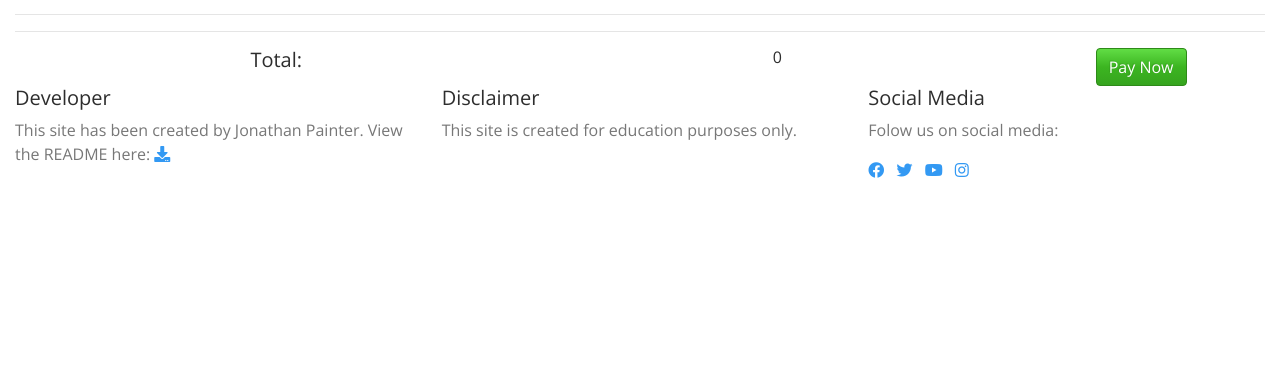
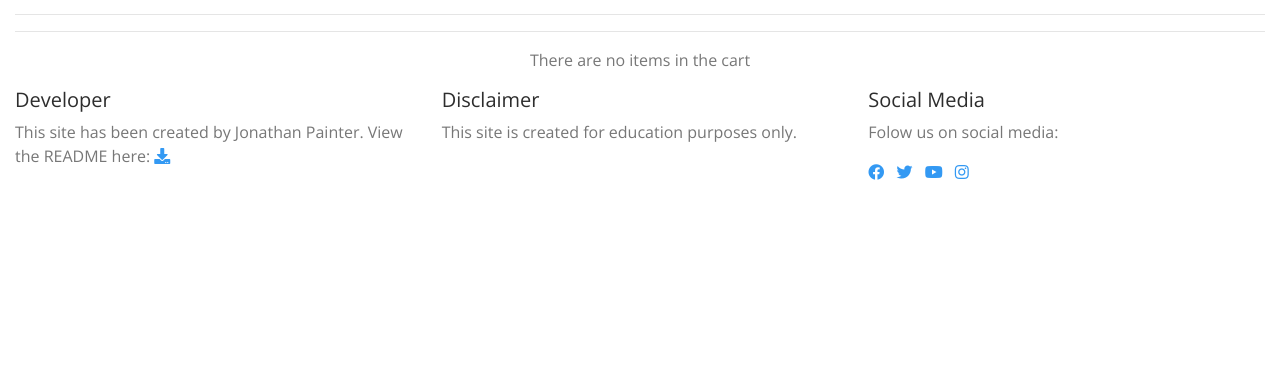
Before and after one commit to jepainter/MilestoneProject4, a Django app: page /cart/ in a window 1280 px wide. Shown: the part 378-769 px from the top of the page. Run offline with Django 3.2, Linux system fonts and the light colour scheme; some libraries are stand-ins or nearby versions.

Commit message:
changed cart app to include secondary module for adding bids for payment

```diff
--- a/cart/contexts.py
+++ b/cart/contexts.py
@@ -8,35 +8,57 @@
     """
 
     cart = request.session.get("cart", {})
+    bid_cart = request.session.get("bid_cart", {})
     cart_items = []
+    bid_cart_items = []
     total = 0
     artifact_count = 0
 
     for id, quantity in cart.items():
+  #      print(id)
+  #      print(cart[id])
+  #      print(cart[id]['price'])
+  #      print(cart[id]['quantity'])
+  #      print(cart[id]['bid'])
         artifact = get_object_or_404(Artifact, pk=id)
-        try:
-            bid = BidLineItem.objects.filter(bid_event__artifact=id).get(bid_highest=True)
-            total += quantity * bid.bid_amount
-            artifact_count += quantity
-            cart_items.append({
-                "id": id,
-                "quantity": quantity,
-                "artifact": artifact,
-                "bid": bid,
-            })
+        total += quantity * artifact.purchase_price
+        artifact_count += quantity
+        cart_items.append({
+            "id": id,
+            "quantity": quantity,
+            "artifact": artifact,
+#            "price": cart[id]['price'],
+        })
 
-        except:
-            total += quantity * artifact.purchase_price
-            artifact_count += quantity
-            cart_items.append({
-                "id": id,
-                "quantity": quantity,
-                "artifact": artifact,
-                "bid": "",
-            })
+    print("Cart Items: " + str(cart_items))
+
+#    cart_second = request.session.get("cart_second", {})
+#    cart_items_two = []
+  #  print("Cart second: " + str(cart_second))
+
+    for id, bid_id in bid_cart.items():
+  #      print(id)
+  #      print(cart_second[id])
+  #      print(cart_second[id]['price'])
+  #      print(cart_second[id]['quantity'])
+        bid = BidLineItem.objects.get(pk=bid_id)
+        #artifact = get_object_or_404(Artifact, pk=id)
+        total += bid.bid_quantity * bid.bid_amount
+        artifact_count += bid.bid_quantity
+        bid_cart_items.append({
+            "id": id,
+            "bid_id": bid_id,
+            "quantity": bid.bid_quantity,
+            "artifact": bid.bid_event.artifact,
+            "bid_amount" : bid.bid_amount,
+        })
+
+    print("Bid Cart Items: " + str(bid_cart_items))
+
 
     return {
         "cart_items": cart_items,
+        "bid_cart_items": bid_cart_items,
         "total": total,
         "artifact_count": artifact_count
     }
--- a/cart/templates/cart.html
+++ b/cart/templates/cart.html
@@ -4,6 +4,7 @@
 {% block page_heading %}Cart{% endblock %}
 
 {% block content %}
+{% if cart_items %}
 <div class="row justify-content-around no-gutters">
     {% for item in cart_items %}
     <div class="card col-xs-10 col-sm-6 col-md-4 col-lg-3">
@@ -13,10 +14,6 @@
                 <p class="card-text">Description: {{ item.artifact.description }}</p>
             </div>
             <ul class="list-group list-group-flush">
-                {% if item.bid %}
-                <li class="list-group-item">Bid Amount: {{ item.bid.bid_amount }}</li>
-                <li class="list-group-item">Quantity: {{ item.bid.bid_quantity }}</li>
-                {% else %}
                 <li class="list-group-item">Purchase Price: {{ item.artifact.purchase_price }}</li>
                 <li class="list-group-item">
                     <h6>Quantity:</h6>
@@ -28,7 +25,6 @@
                         </span>
                     </form>
                 </li>
-                {% endif %}
                 <li class="list-group-item">
                 <a href="{% url 'remove_item_from_cart' item.id %}" method="POST">Remove item</a>
                 </li>
@@ -36,9 +32,37 @@
         </div>
     {% endfor %}
 </div>
+{% endif %}
+
+{% if bid_cart_items %}
 <div class="row justify-content-around no-gutters">
+    {% for item in bid_cart_items %}
+    <div class="card col-xs-10 col-sm-6 col-md-4 col-lg-3">
+            <div class="card-img-top artifact" style="background-image: url('{{ MEDIA_URL }}{{ item.artifact.image }}')" alt="{{ item.artifact.name }}"></div>
+            <div class="card-body">
+                <h5 class="card-title">{{ item.artifact.name }}</h5>
+                <p class="card-text">Description: {{ item.artifact.description }}</p>
+            </div>
+            <ul class="list-group list-group-flush">
+                <li class="list-group-item">Bid Amount: {{ item.bid_id }}</li>
+                <li class="list-group-item">Bid Amount: {{ item.bid_amount }}</li>
+                <li class="list-group-item">Quantity: {{ item.quantity }}</li>
+                <li class="list-group-item">
+                <a href="{% url 'remove_bid_from_cart' item.id %}" method="POST">Remove bid</a>
+                </li>
+            </ul>
+        </div>
+    {% endfor %}
+</div>
+{% endif %}
+
+<div class="row justify-content-around no-gutters">
+    {% if total != 0 %}
     <p><h5>Total:</h5></p>
     <p><h6>{{ total }}</h6></p>
     <a href="{% url 'payment' %}" class="btn btn-success" role="button">Pay Now</a>
+    {% else %}
+    <p>There are no items in the cart</p>
+    {% endif %}
 </div>
 {% endblock %}
--- a/cart/urls.py
+++ b/cart/urls.py
@@ -1,9 +1,11 @@
 from django.conf.urls import url
-from cart.views import view_cart, add_to_cart, adjust_cart, remove_item_from_cart
+from cart.views import view_cart, add_to_cart, adjust_cart, remove_item_from_cart, add_bid_to_cart, remove_bid_from_cart
 
 urlpatterns = [
     url(r'^$', view_cart, name="view_cart"),
     url(r'^add/(?P<id>\d+)', add_to_cart, name="add_to_cart"),
+    url(r'^add_bid/(?P<id>\d+)', add_bid_to_cart, name="add_bid_to_cart"),
     url(r'^adjust/(?P<id>\d+)', adjust_cart, name="adjust_cart"),
     url(r'^remove_item/(?P<id>\d+)', remove_item_from_cart, name="remove_item_from_cart"),
+    url(r'^remove_bid/(?P<id>\d+)', remove_bid_from_cart, name="remove_bid_from_cart"),
 ]
--- a/cart/views.py
+++ b/cart/views.py
@@ -1,23 +1,55 @@
 from django.shortcuts import render, redirect, reverse
+from artifacts.models import Artifact
+from bids.models import BidLineItem
 
 # Views to render the cart contents and adjust
 def view_cart(request):
     """
     Contents of cart is rendered to html
     """
+#   cart = {}
+#    request.session["cart"] = cart
+#    bid_cart = {}
+#    request.session["bid_cart"] = bid_cart
+
     return render(request, "cart.html")
 
 def add_to_cart(request, id):
     """
     Add quantity to the specific product in the cart
     """
+
+    print("")
+    print("## Inside add purchase to cart function ##")
+    print("Artifact Id: " + str(id))
+
+    #cart_second = {}
+
+    #request.session["cart_second"] = cart_second
+
     quantity = int(request.POST.get("quantity"))
+    #artifact = Artifact.objects.get(pk=id)
+    #price = float(artifact.purchase_price)
+
+    #print("artifact: " + str(artifact))
+    #print("price: " + str(price))
+
     cart = request.session.get("cart", {})
+
     cart[id] = cart.get(id, quantity)
+#    cart[id] = {
+        #"price": float(artifact.purchase_price),
+ #       "quantity": int(request.POST.get("quantity")),
+        #"bid": ""
+ #   }
+    print("Cart Contents: " + str(cart))
 
     request.session["cart"] = cart
 
-    return redirect(reverse("index"))
+    print("## Exiting add purchase to cart function ##")
+    print("")
+
+    return redirect(reverse("view_cart"))
 
 def adjust_cart(request, id):
     """
@@ -41,8 +73,53 @@
     """
 
     cart = request.session.get("cart", {})
+    #bid_cart = request.session.get("bid_cart", {})
+    #bid_cart.pop(id)
     cart.pop(id)
 
     request.session["cart"] = cart
+    #request.session["bid_cart"] = bid_cart
 
     return redirect(reverse("view_cart"))
+
+def add_bid_to_cart(request, id):
+    """
+    Process successful bid to add to cart
+    """
+    print("")
+    print("## Inside add bid to cart function ##")
+    print("Bid Line Id: " + str(id))
+
+    bid_line_item = BidLineItem.objects.get(pk=id)
+    print("Bid Line Item: "+ str(bid_line_item))
+
+  #  artifact = bid_line_item.bid_event.artifact.id
+  #  print("Artifact: "+ str(artifact))
+
+    bid_cart = request.session.get("bid_cart", {})
+
+   # bid_cart[bid_line_item.bid_event.artifact.id] = {
+#        "bid": bid_line_item.id
+#    }
+
+    bid_cart[bid_line_item.bid_event.artifact.id] = bid_cart.get(bid_line_item.bid_event.artifact.id, id)
+    print("Bid_Cart Contents: " + str(bid_cart))
+
+    request.session["bid_cart"] = bid_cart
+
+    print("## Exiting add bid to cart function ##")
+    print("")
+
+    return redirect(reverse("view_cart"))
+
+def remove_bid_from_cart(request, id):
+    """
+    Remove an bid from the cart for later payment
+    """
+
+    bid_cart = request.session.get("bid_cart", {})
+    bid_cart.pop(id)
+
+    request.session["bid_cart"] = bid_cart
+
+    return redirect(reverse("view_cart"))
```
